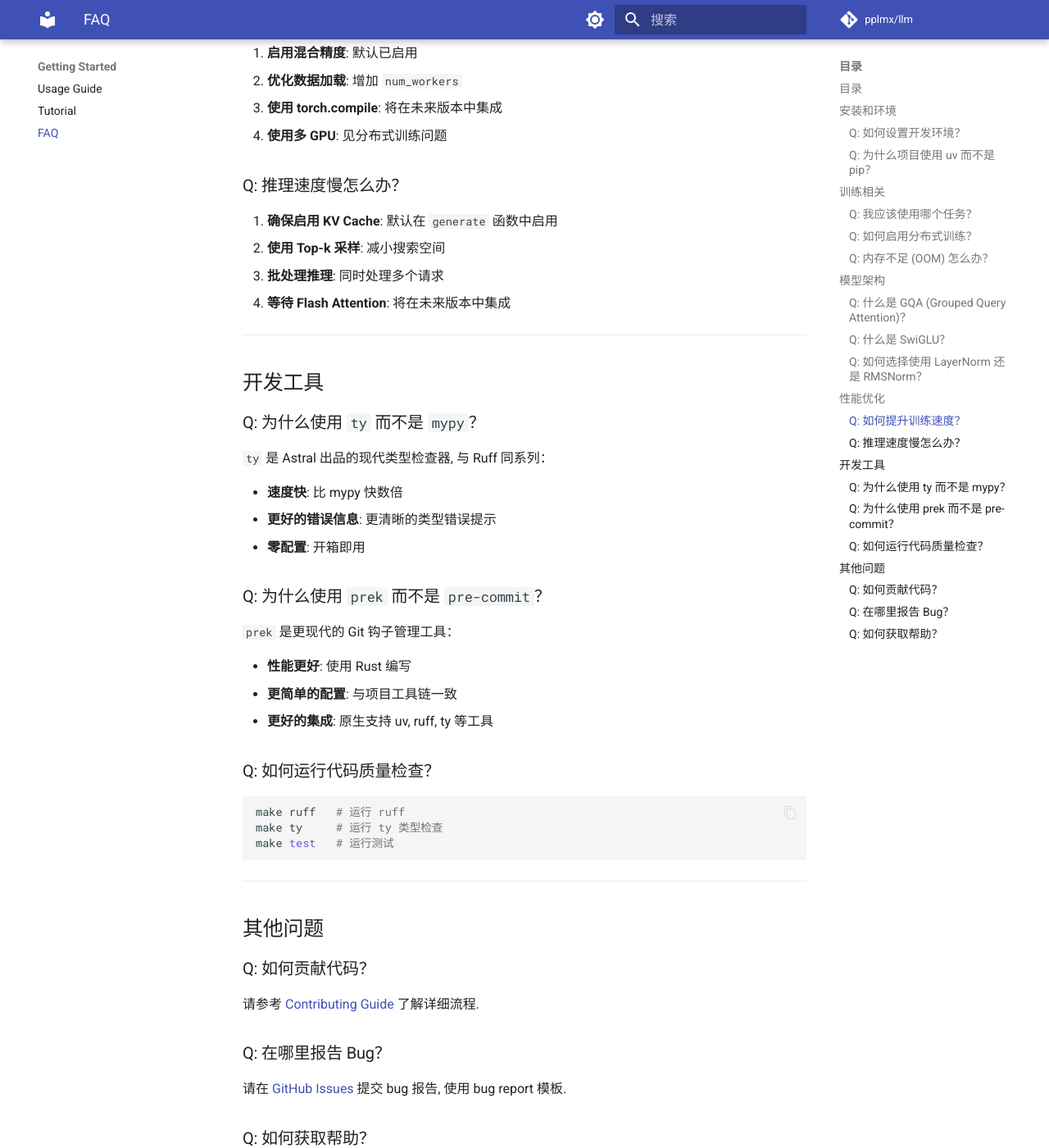
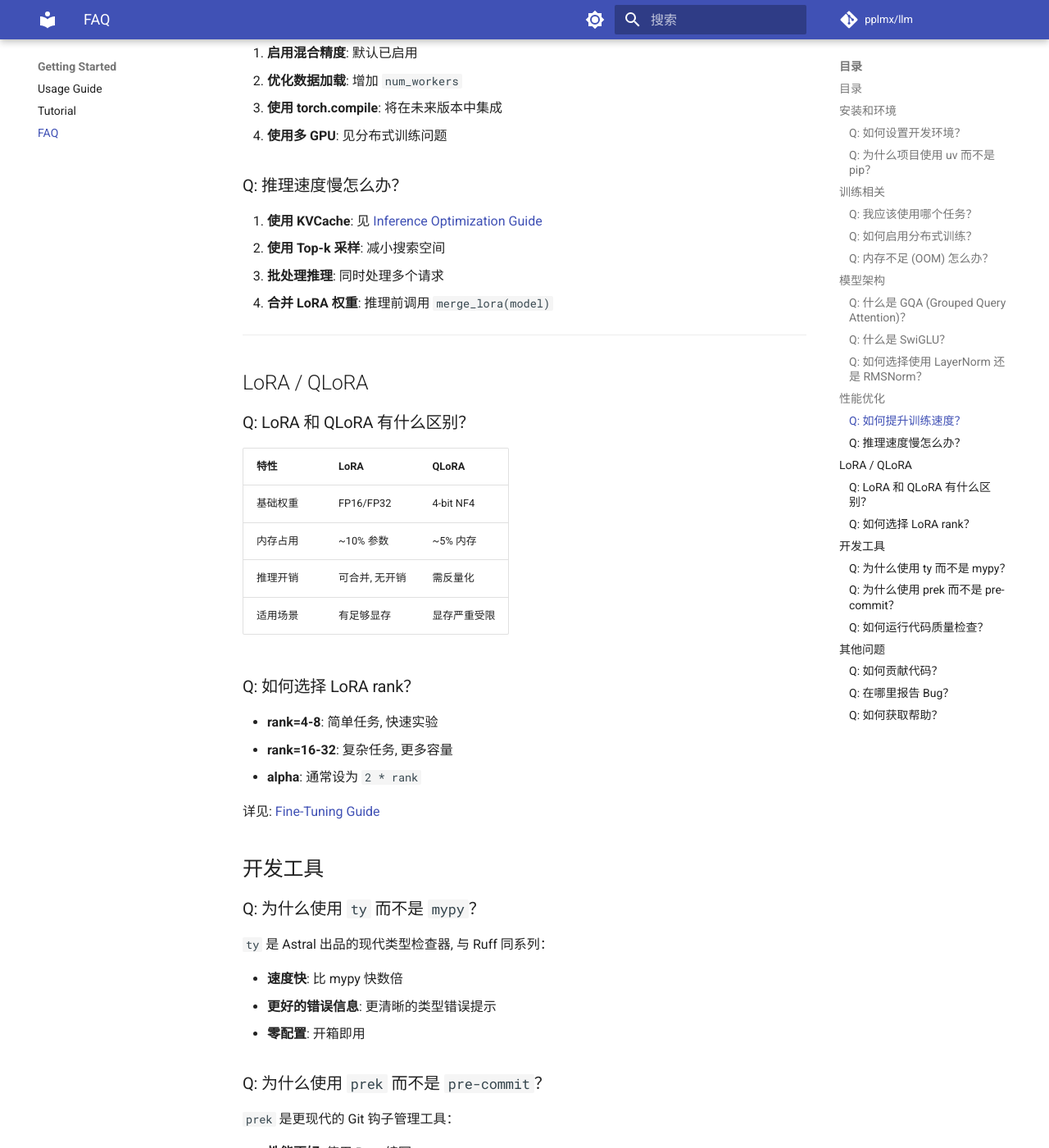
Before and after one commit to pplmx/llm, an MkDocs documentation site: the page built from docs/faq.md, in a window 1280 px wide and 1400 px high, scrolled down 3130 px. Shown: the whole window at 82% size. Built offline with MkDocs 1.6.1 and Material for MkDocs 9.7.7, drawn with Linux system fonts in a browser that asks for light colours; comment, search, counter and statistics services are not loaded.

Commit message:
docs: add LoRA/QLoRA FAQ and update cross-references
- Add LoRA vs QLoRA comparison table to FAQ
- Update performance tips with guide links
- Add LoRA rank selection guidance

```diff
--- a/docs/faq.md
+++ b/docs/faq.md
@@ -137,12 +137,31 @@ SwiGLU 是一种结合 Swish 激活和门控线性单元的激活函数, 相比
 
 ### Q: 推理速度慢怎么办？
 
-1. **确保启用 KV Cache**: 默认在 `generate` 函数中启用
+1. **使用 KVCache**: 见 [Inference Optimization Guide](guide-inference.md)
 2. **使用 Top-k 采样**: 减小搜索空间
 3. **批处理推理**: 同时处理多个请求
-4. **等待 Flash Attention**: 将在未来版本中集成
+4. **合并 LoRA 权重**: 推理前调用 `merge_lora(model)`
 
 ---
+
+## LoRA / QLoRA
+
+### Q: LoRA 和 QLoRA 有什么区别？
+
+| 特性 | LoRA | QLoRA |
+|------|------|-------|
+| 基础权重 | FP16/FP32 | 4-bit NF4 |
+| 内存占用 | ~10% 参数 | ~5% 内存 |
+| 推理开销 | 可合并, 无开销 | 需反量化 |
+| 适用场景 | 有足够显存 | 显存严重受限 |
+
+### Q: 如何选择 LoRA rank？
+
+- **rank=4-8**: 简单任务, 快速实验
+- **rank=16-32**: 复杂任务, 更多容量
+- **alpha**: 通常设为 `2 * rank`
+
+详见: [Fine-Tuning Guide](guide-finetuning.md)
 
 ## 开发工具
 
```
